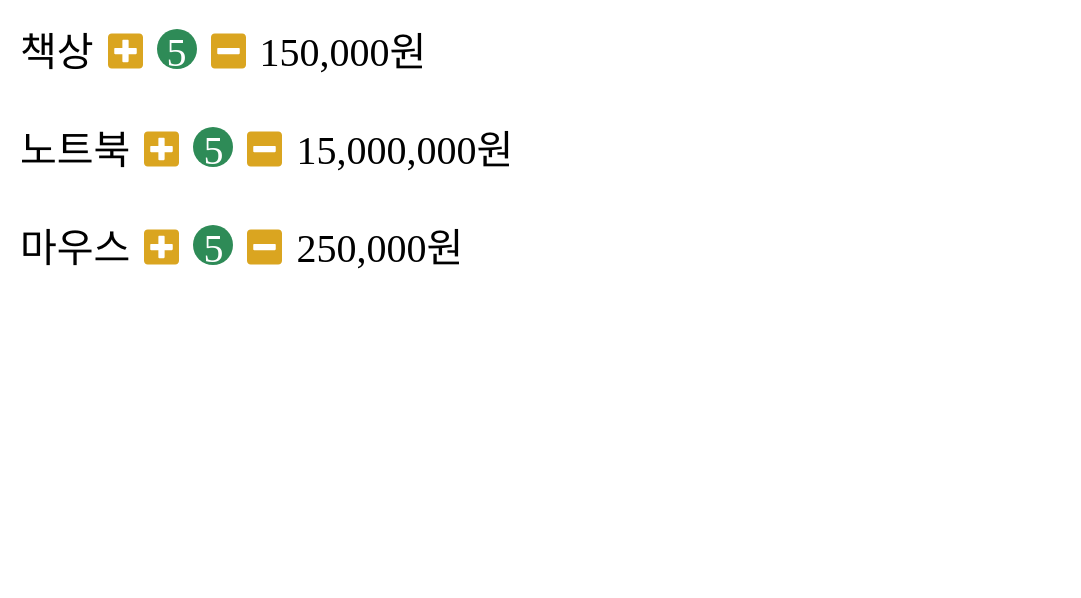
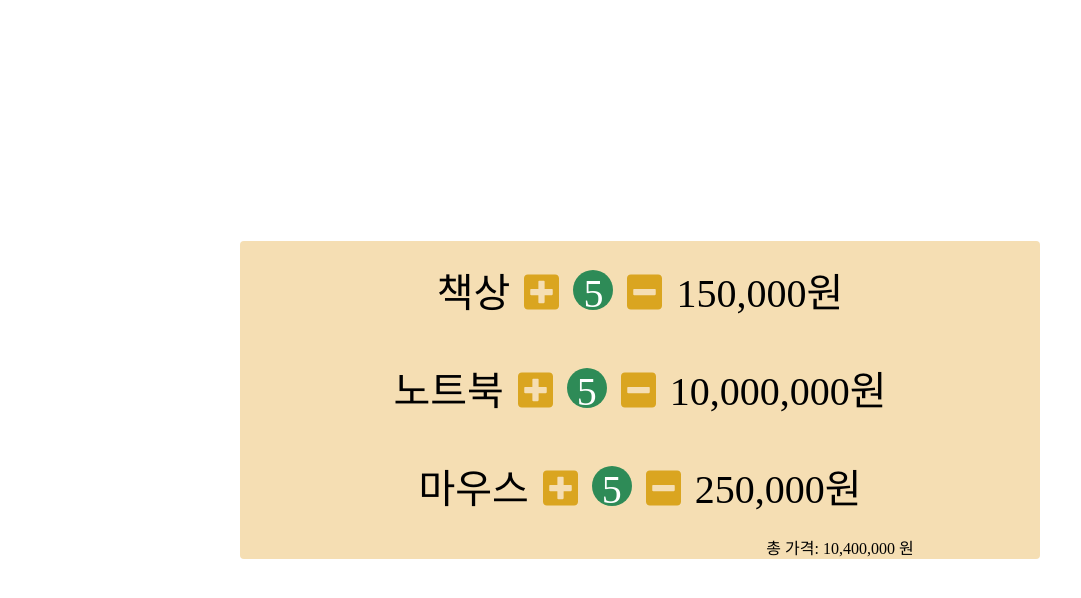
Before and after one commit to SpearJin/project3, a React (Create React App) app: page / in a window 1280 px wide. Shown: the top 598 px of the page, without its empty margins (0-1081 px from the left). Built offline with nearby package versions, Linux system fonts and the light colour scheme.

Commit message:
Cart: totalPrice

```diff
--- a/src/components/Cart.js
+++ b/src/components/Cart.js
@@ -1,30 +1,57 @@
+import { useState } from 'react';
+import styled from 'styled-components';
+import addComma from '../util/addComma';
 import Product from './Product';
 
-const info = [
-  {
-    id: 1,
-    name: '책상',
-    unityPrice: 30000,
-  },
-  {
-    id: 2,
-    name: '노트북',
-    unityPrice: 3000000,
-  },
-  {
-    id: 3,
-    name: '마우스',
-    unityPrice: 50000,
-  },
-];
+const CartProduct = styled.div`
+  display: flex;
+  flex-direction: column;
+  align-items: center;
+  justify-content: center;
+  width: 100%;
+  height: 100vh;
+`;
+
+const ProductWraaper = styled.div`
+  width: 800px;
+  border-radius: 4px;
+  background-color: wheat;
+  text-align: center;
+`;
+
+const Price = styled.div`
+  transform: translateX(200px);
+`;
 
 function Cart() {
+  const [deskTotalPrice, setDeskTotalPrice] = useState(0);
+  const [noteTotalPrice, setNoteTotalPrice] = useState(0);
+  const [mouseTotalPrice, setMouseTotalPrice] = useState(0);
+  const totalPrice = deskTotalPrice + noteTotalPrice + mouseTotalPrice;
+
   return (
-    <>
-      {info.map((item) => (
-        <Product info={item} />
-      ))}
-    </>
+    <CartProduct>
+      <ProductWraaper>
+        <Product
+          name='책상'
+          unityPrice={30000}
+          setTotalPrice={setDeskTotalPrice}
+        />
+
+        <Product
+          name='노트북'
+          unityPrice={2000000}
+          setTotalPrice={setNoteTotalPrice}
+        />
+
+        <Product
+          name='마우스'
+          unityPrice={50000}
+          setTotalPrice={setMouseTotalPrice}
+        />
+        <Price>총 가격: {addComma(totalPrice)} 원</Price>
+      </ProductWraaper>
+    </CartProduct>
   );
 }
 
--- a/src/components/Product.js
+++ b/src/components/Product.js
@@ -2,9 +2,13 @@ import { useState } from 'react';
 import styled from 'styled-components';
 import addComma from '../util/addComma';
 
-function Product({ info }) {
+const ProductComponent = styled.div`
+  padding: 0.5em;
+  font-size: 2.5rem;
+`;
+
+function Product({ name, unityPrice, setTotalPrice }) {
   const [quentity, setQuentity] = useState(5);
-  const { name, unityPrice } = info;
   const price = quentity * unityPrice;
 
   const handleInrease = () => {
@@ -19,10 +23,7 @@ function Product({ info }) {
     }
   };
 
-  const ProductComponent = styled.div`
-    padding: 0.5em;
-    font-size: 2.5rem;
-  `;
+  setTotalPrice(price);
 
   return (
     <ProductComponent>
```
